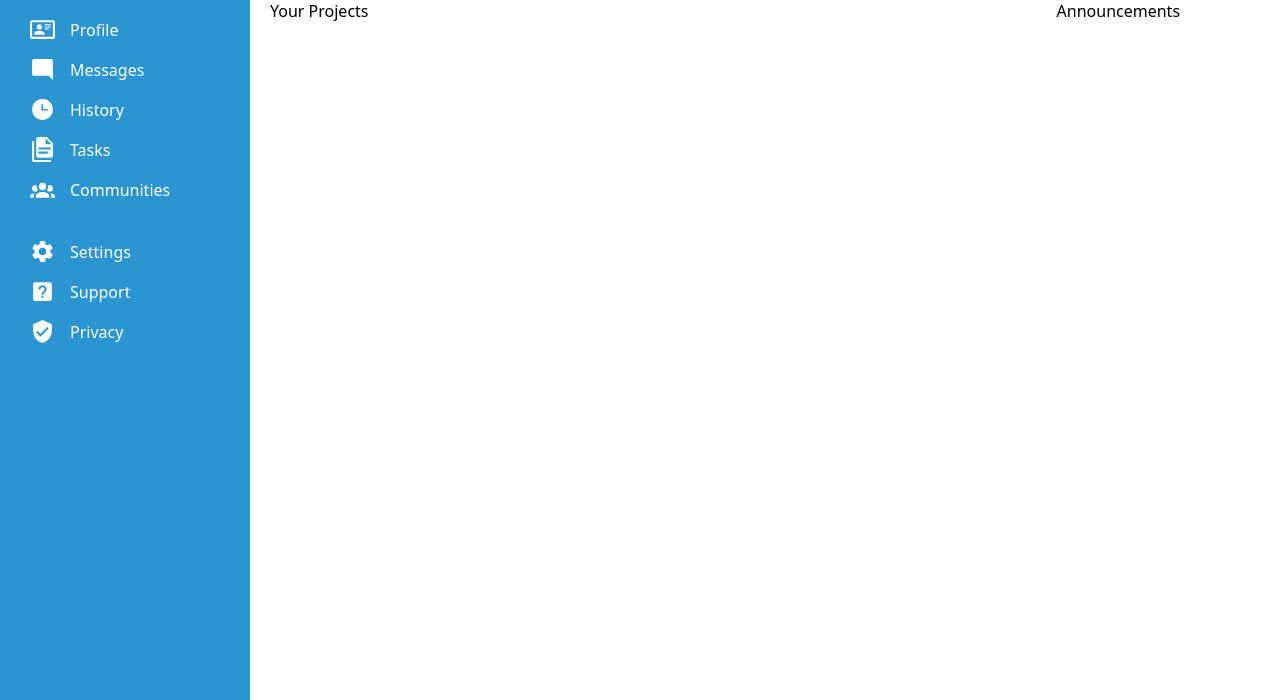
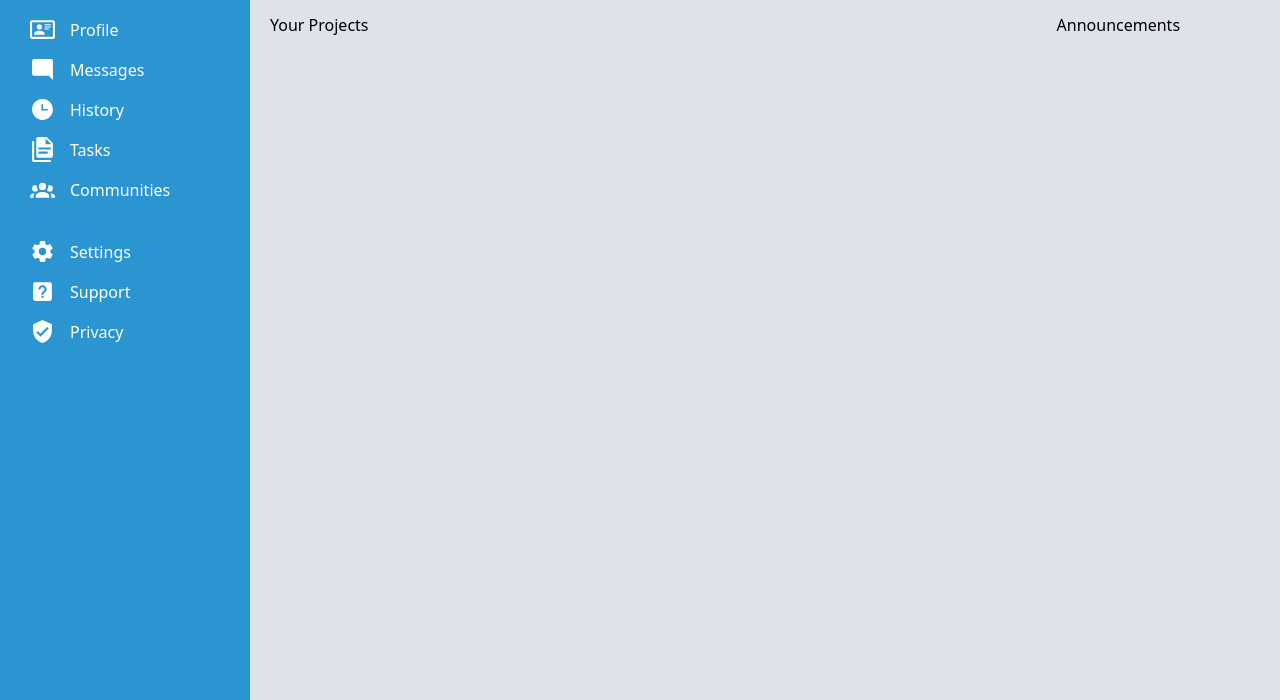
Before and after one commit to michaelabebaws/Admin-Dashboard, a plain HTML site: page index.html in a window 1280 px wide. Shown: the part 100-800 px from the top of the page. Drawn offline with Linux system fonts and the light colour scheme.

Commit message:
main deck background

```diff
--- a/style.css
+++ b/style.css
@@ -130,12 +130,17 @@ main {
     display: grid;
     grid-template-columns: 2fr 1fr;
     grid-template-rows: 50px repeat(3, 1fr);
+    background-color: rgb(222 227 235);
 }
 
 main > div {
+    display: grid;
+    align-items: center;
     padding-left: 20px;
 }
 
 main > div + div {
+    display: grid;
+    align-items: center;
     text-align: center;
 }
```
